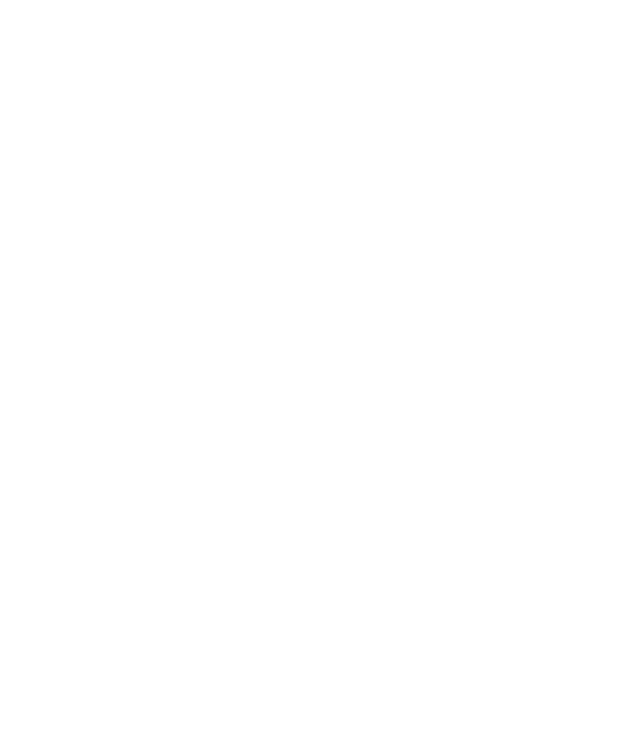
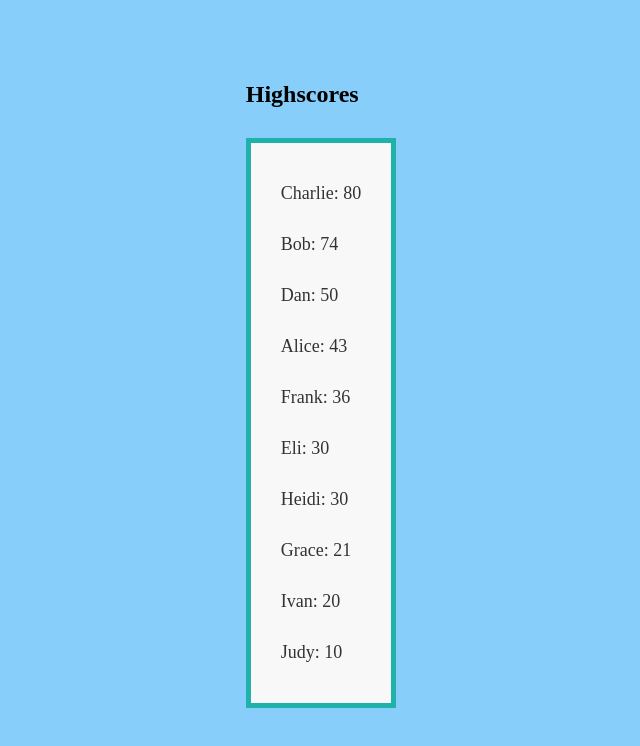
Before and after one commit to TheLOL899/LF8, a website: page pages/highscore_page.html in a window 1280 px wide. Shown: the whole page, without its empty margins (319-959 px from the left). Drawn offline with Linux system fonts and the light colour scheme.

Commit message:
grober highscore

```diff
--- a/pages/highscore_page.html
+++ b/pages/highscore_page.html
@@ -0,0 +1,17 @@
+<!DOCTYPE html>
+<html lang="en">
+<head>
+    <meta charset="UTF-8">
+    <meta name="viewport" content="width=device-width, initial-scale=1.0">
+    <title>Quizly</title>
+    <link rel="stylesheet" href="styles.css">
+</head>
+<body>
+    <section id="highscores">
+        <h2>Highscores</h2>
+        <ul id="highscore-list">
+        </ul>
+    </section>
+
+    <script src="highscore_page.js" defer></script>
+</body>
--- a/pages/highscore_page.js
+++ b/pages/highscore_page.js
@@ -0,0 +1,22 @@
+const highscores = [
+    { name: 'Alice', score: 43 },
+    { name: 'Bob', score: 74 },
+    { name: 'Charlie', score: 80 },
+    { name: 'Dan', score: 50 },
+    { name: 'Eli', score: 30 },
+    { name: 'Frank', score: 36 },
+    { name: 'Grace', score: 21 },
+    { name: 'Heidi', score: 30 },
+    { name: 'Ivan', score: 20 },
+    { name: 'Judy', score: 10 },
+];
+
+highscores.sort((a, b) => b.score - a.score);
+
+const highscoreList = document.getElementById('highscore-list');
+
+highscores.forEach(highscore => {
+    const li = document.createElement('li');
+    li.textContent = `${highscore.name}: ${highscore.score}`;
+    highscoreList.appendChild(li);
+});
--- a/pages/styles.css
+++ b/pages/styles.css
@@ -7,6 +7,7 @@ body {
     margin: 0;
     flex-direction: column;
 }
+
 .username-container input[type="text"], .password-container input[type="password"] {
     width: 70%; /* Adjust as needed */
     padding: 12px 20px;
@@ -15,19 +16,23 @@ body {
     border: 1px solid #ccc;
     box-sizing: border-box;
 }
+
 .button-container {
     display: grid;
     grid-template-columns: repeat(2, 1fr);
     gap: 50px;
 }
+
 .button-container-vertical {
     display: grid;
     grid-template-columns: repeat(1, 1fr);
     gap: 50px;
 }
+
 .button-container button {
     scale: 0.8;
 }
+
 button {
     padding: 10px 20px;
     background-color: silver;
@@ -38,13 +43,16 @@ button {
     text-shadow: 1px 1px 2px black;
     border-radius: 40px;
 }
+
 button:active {
     box-shadow: 2px 2px 4px black;
     transform: translate(3px, 3px);
 }
+
 #startButton, #loginButton {
     margin-bottom: 50px;
 }
+
 .next-button {
     position: fixed;
     left: 50%;
@@ -56,31 +64,39 @@ button:active {
     font-size: 70px;
     margin-bottom: 80px;
 }
+
 .next-button:active {
     transform: translateX(-50%);
 }
+
 .button-container button:hover {
     background-color: gray;
     cursor: pointer;
 }
+
 .button-container button.disabled:hover {
     background-color: lightgray;
     cursor: default;
 }
+
 .next-button:hover {
     background-color: gray;
     cursor: pointer;
 }
+
 .correct-answer {
     background-color: lightgreen !important;
 }
+
 .wrong-answer {
     background-color: lightcoral !important;
 }
+
 h1 {
     color: black;
     font-size: 70px;
 }
+
 #achievement-list {
     list-style-type: none;
     padding: 0;
@@ -97,3 +113,26 @@ h1 {
 #achievement-list li:hover {
     background-color: #e8e8e8;
 }
+
+#highscores {
+    padding: 20px;
+}
+
+#highscore-list {
+    font-size: 18px;
+    color: #333;
+    background-color: #f8f8f8;
+    list-style-type: none;
+    padding: 20px;
+    margin: 30px 0;
+    border: 5px solid lightseagreen;
+}
+
+#highscore-list li {
+    padding: 10px;
+    margin: 10px 0;
+}
+
+#highscore-list li:hover {
+    background-color: #e0e0e0;
+}
```
